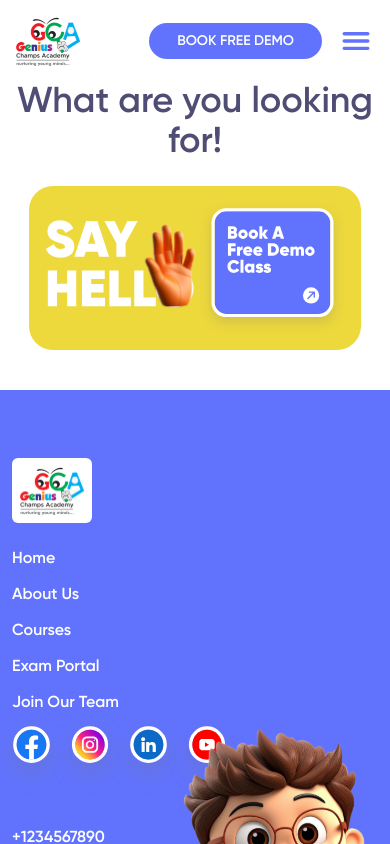
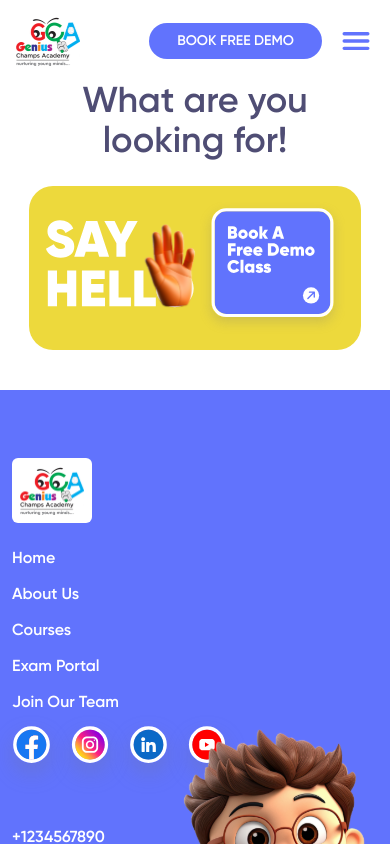
Before and after one commit to rushikeshbhand/gca, a Next.js app: page /components/demo-class in a window 390 px wide. Shown: the top 844 px of the page. Built offline with nearby package versions, Linux system fonts and the light colour scheme.

Commit message:
add px for heading of demo class

```diff
--- a/src/app/components/demo-class/page.js
+++ b/src/app/components/demo-class/page.js
@@ -5,7 +5,7 @@ export default function DemoClass() {
   return (
     <div className='flex justify-center flex-col items-center'>
         <div className='text-center'>
-            <h1 className='text-4xl lg:text-5xl text-[#4F4D74]'>What are you looking for!</h1>
+            <h1 className='text-4xl lg:text-5xl text-[#4F4D74] px-6'>What are you looking for!</h1>
         </div>
         <div className='flex flex-row items-center justify-between bg-[#EDD93C] max-w-[85vw] sm:max-w-[90vw] sm:min-w-[90vw] lg:min-w-[65vw] lg:max-w-[65vw] px-4 py-4 sm:px-12 sm:py-8 mt-6 rounded-3xl '>
             <div className='w-[16rem]'>
```
